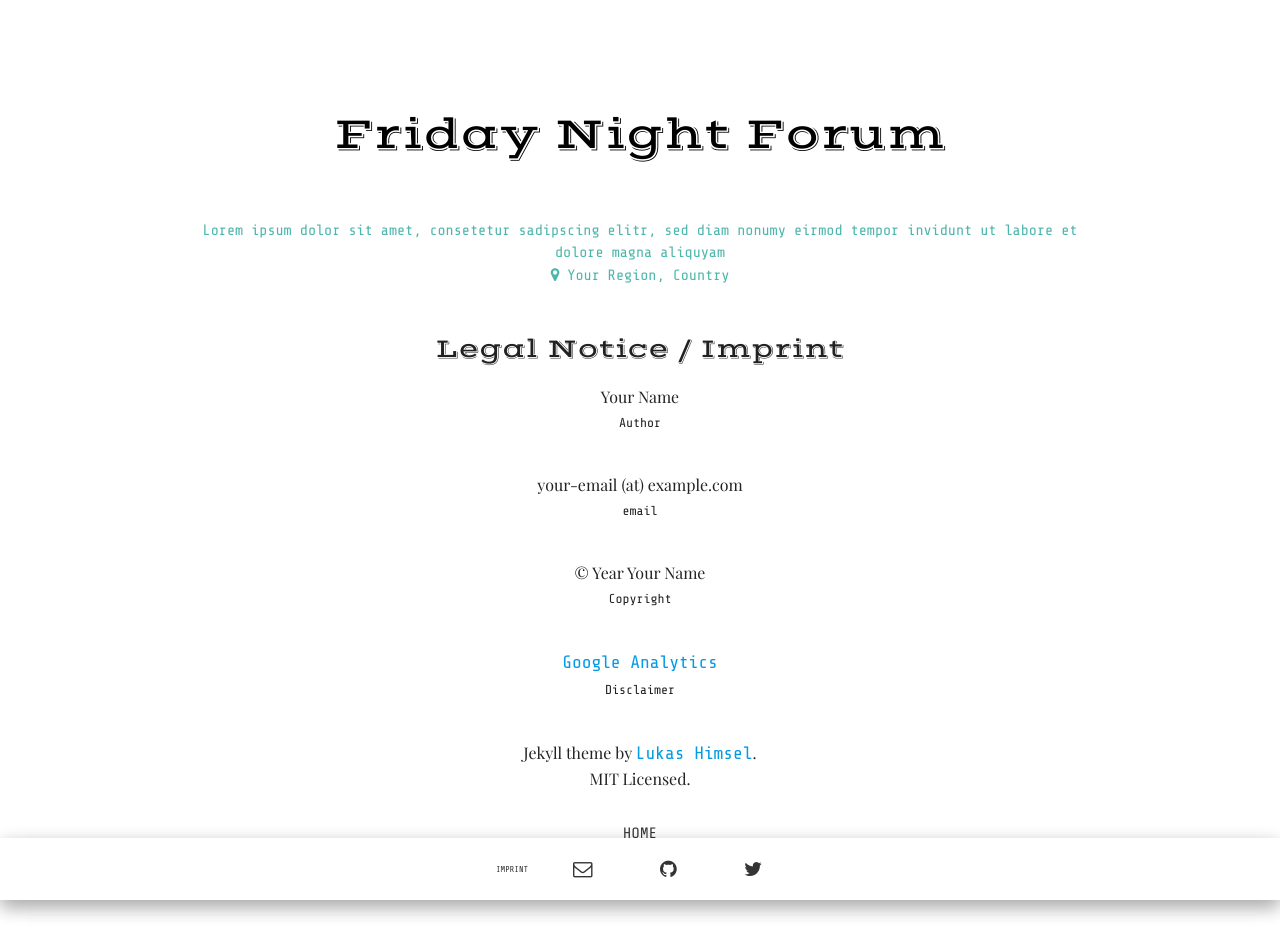
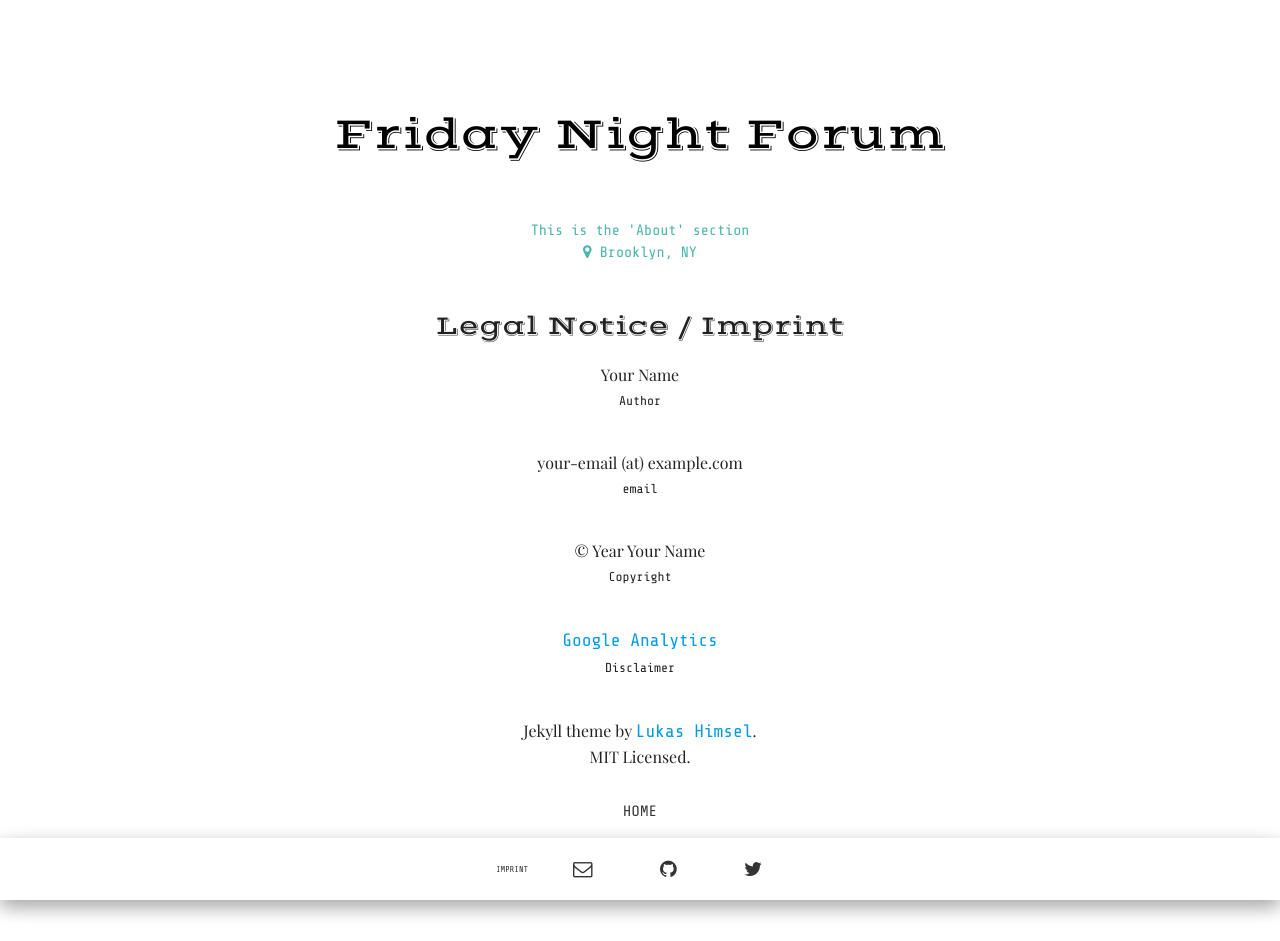
Before and after one commit to tingansob/fnf, a Jekyll site: the page built from imprint.html, in a window 1280 px wide. Built offline with Jekyll 4.4.1, drawn with Linux system fonts in a browser that asks for light colours; some web fonts are replaced; after the commit the page ends 919 px from its top, so only the background shows below that.

Commit message:
Modified _config.yml

```diff
--- a/_config.yml
+++ b/_config.yml
@@ -1,14 +1,14 @@
 title: "Friday Night Forum"
-description: "Lorem ipsum dolor sit amet, consetetur sadipscing elitr, sed diam nonumy eirmod tempor invidunt ut labore et dolore magna aliquyam"
-about: "Lorem ipsum dolor sit amet, consetetur sadipscing elitr, sed diam nonumy eirmod tempor invidunt ut labore et dolore magna aliquyam"
-location: "Your Region, Country"
-email: your-email@example.com
-baseurl: "/material-theme"
+description: "I'll need some sort of description here"
+about: "This is the 'About' section"
+location: "Brooklyn, NY"
+email: GMAIL.EMAIL@SOMEWHERE
+baseurl: "/fnf"
 
-url: "http://himsel.me" # replace by your site's url
-twitter_username: your-name
-github_username:  lukas-h
-author: "Your Name"
+url: "http://tingansob.github.io/fnf/"
+twitter_username: GMAD
+github_username:  GMAD
+author: "The Wandering Tingan Sob"
 
 # google analytics tracking code, please change the value
 g_analytics: ""
```
